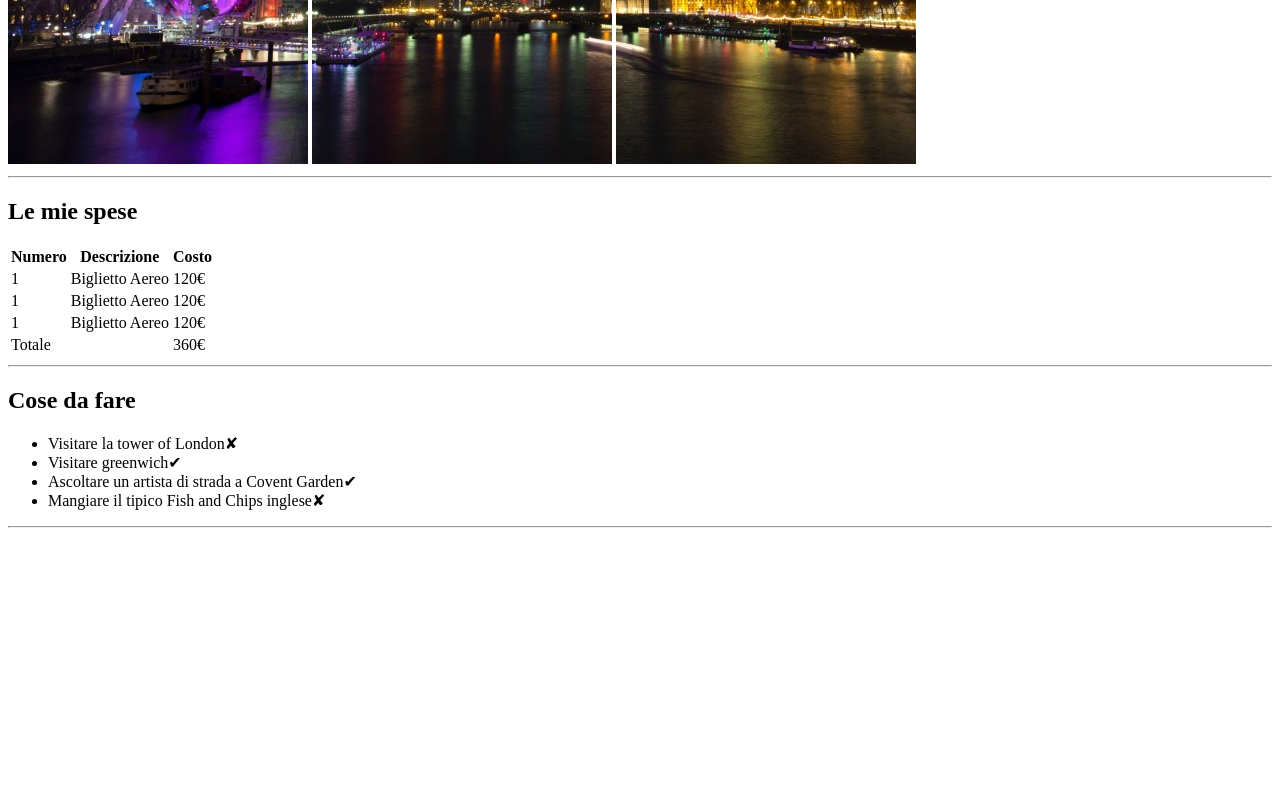
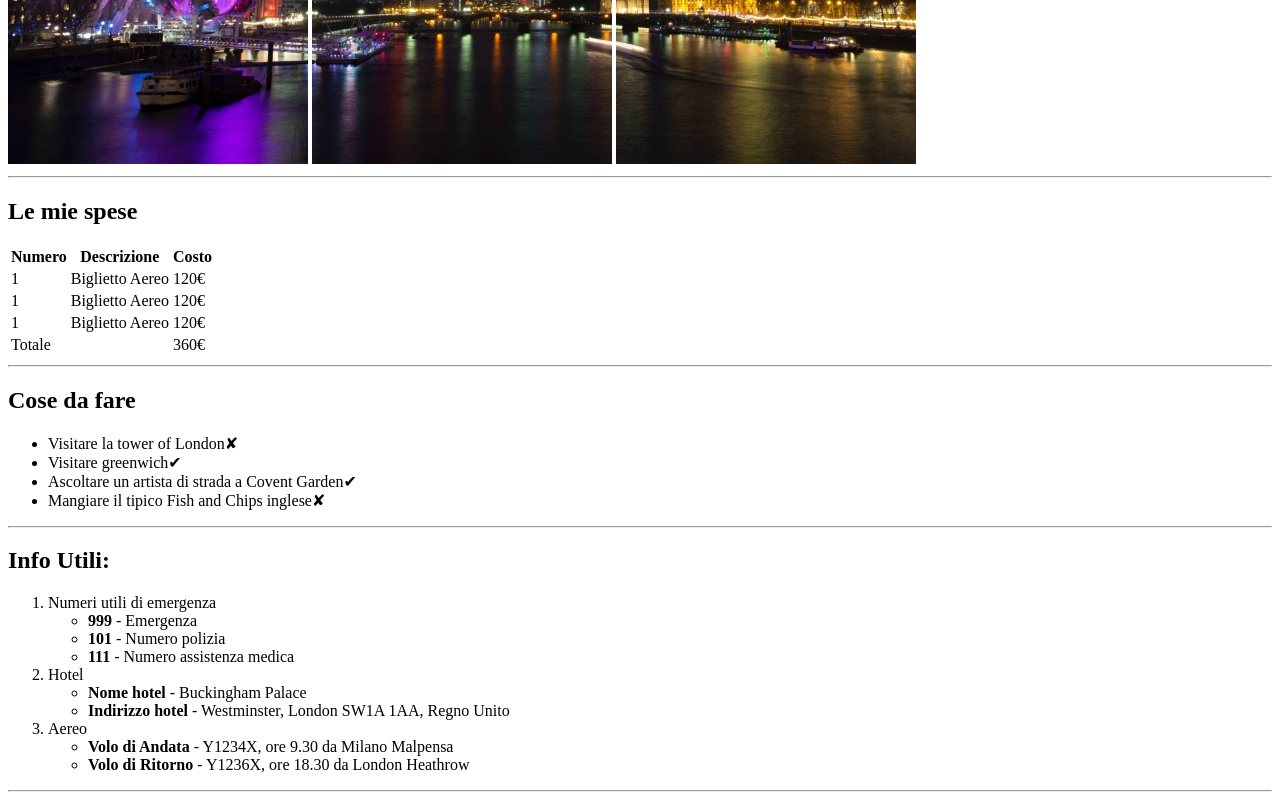
Before and after one commit to Stefano009/html-london-trip, a plain HTML site: page index.html in a window 1280 px wide. Shown: the part 516-1316 px from the top of the page. Before the commit the page ends 1052 px from the top, so only its background shows below. Drawn offline with Linux system fonts and the light colour scheme.

Commit message:
Lista info utili

```diff
--- a/index.html
+++ b/index.html
@@ -86,6 +86,33 @@
         </section>
         <!-- /to do list -->
 
+        <!-- Info utili -->
+        <section>
+            <h2>Info Utili:</h2>
+            <ol>
+                <li>Numeri utili di emergenza
+                    <ul>
+                        <li><strong>999</strong> - Emergenza</li>
+                        <li><strong>101</strong> - Numero polizia</li>
+                        <li><strong>111</strong> - Numero assistenza medica</li>
+                    </ul>
+                </li>
+                <li>Hotel
+                    <ul>
+                        <li><strong>Nome hotel</strong> - Buckingham Palace</li>
+                        <li><strong>Indirizzo hotel</strong> - Westminster, London SW1A 1AA, Regno Unito</li>
+                    </ul>
+                </li>
+                <li>Aereo
+                    <ul>
+                        <li><strong>Volo di Andata</strong> - Y1234X, ore 9.30 da Milano Malpensa</li>
+                        <li><strong>Volo di Ritorno</strong> - Y1236X, ore 18.30 da London Heathrow</li>
+                    </ul>
+                </li>
+            </ol>
+            <hr>
+        </section>
+        <!-- /info utili -->
 
 
 
```
